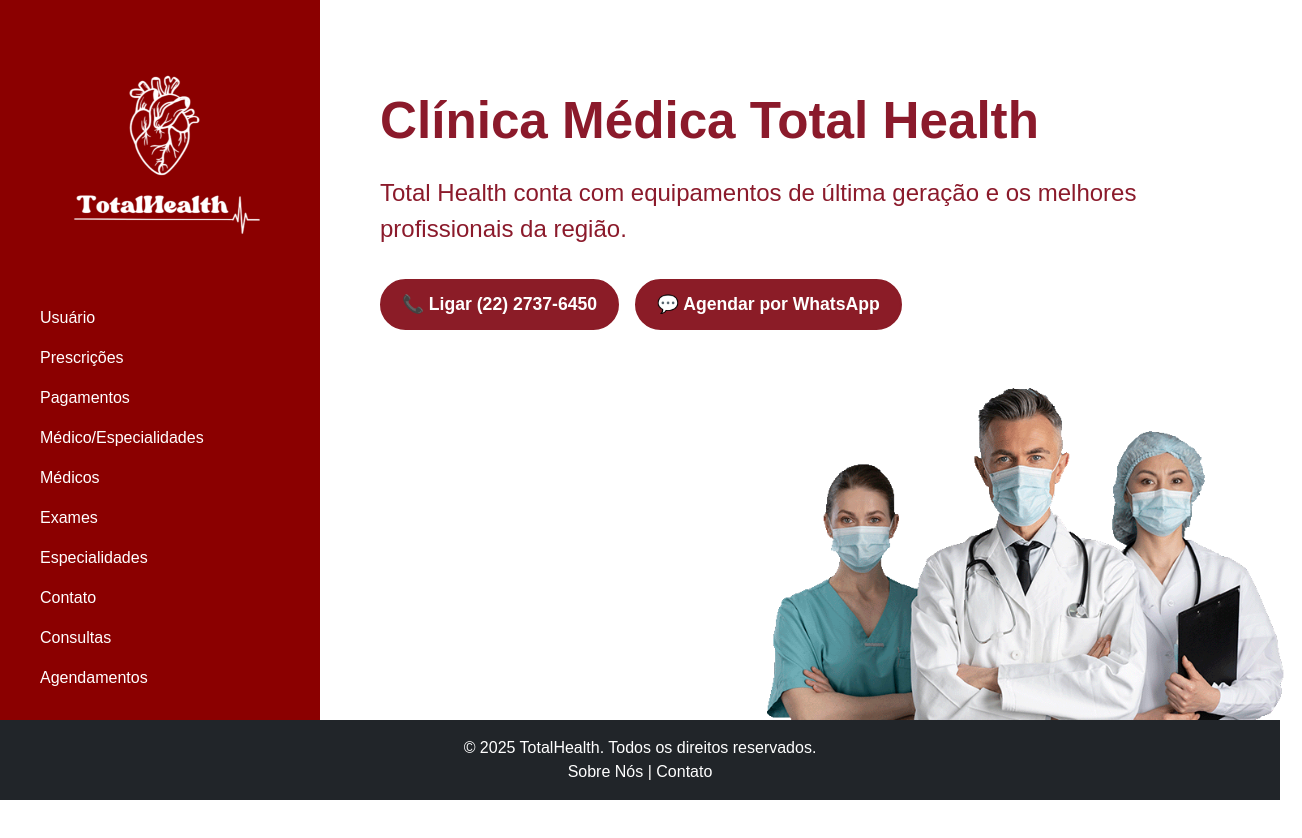
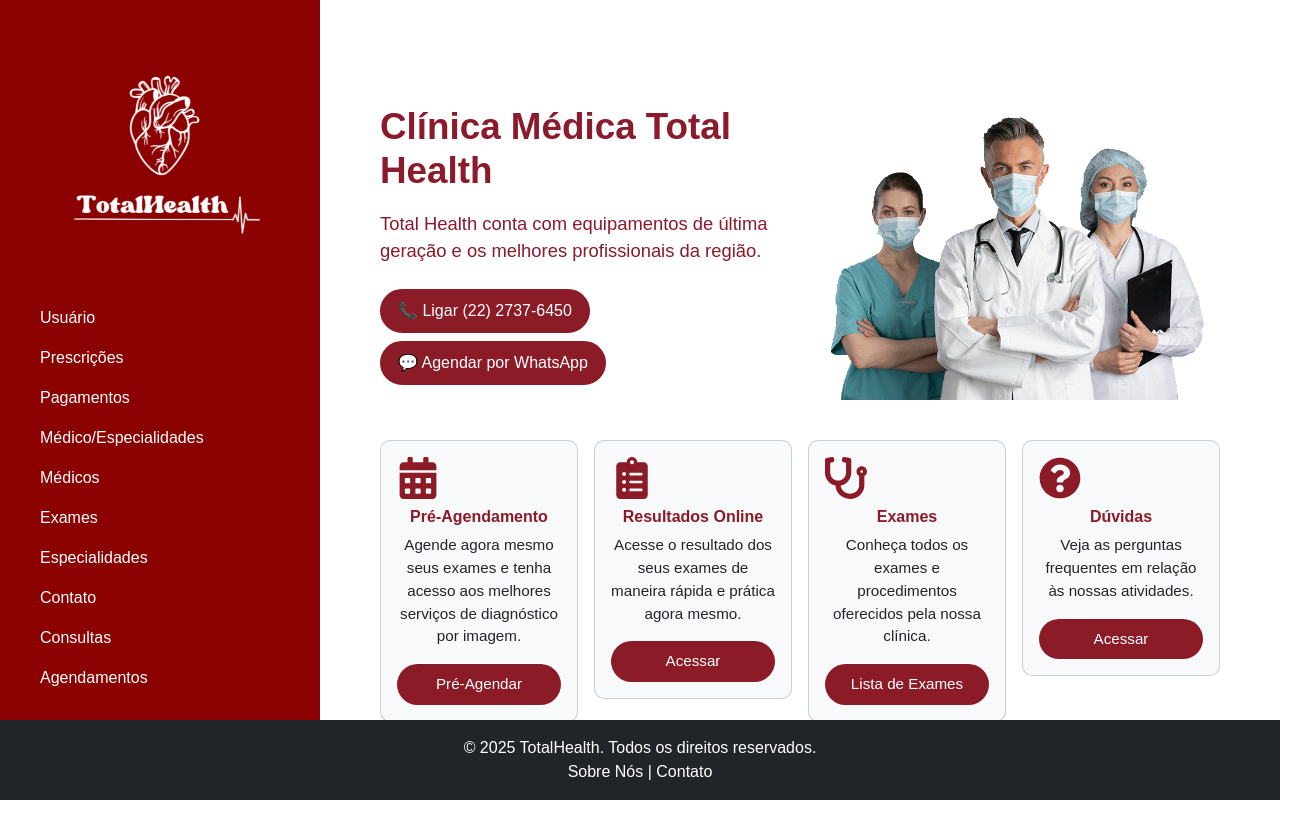
Before and after one commit to ItaloSenai2A/total-health, a React (Vite) app: page / in a window 1280 px wide. Shown: the top 838 px of the page, 1302 px wide, since content can reach past the window. Built offline with nearby package versions, Linux system fonts and the light colour scheme.

Commit message:
Alterações na estilização do Home e footer

```diff
--- a/package.json
+++ b/package.json
@@ -12,6 +12,7 @@
   "dependencies": {
     "react": "^19.0.0",
     "react-dom": "^19.0.0",
+    "react-icons": "^5.5.0",
     "react-router": "^7.4.1",
     "react-router-dom": "^7.4.1"
   },
--- a/src/components/footer/Footer.jsx
+++ b/src/components/footer/Footer.jsx
@@ -5,11 +5,11 @@ const Footer = () => {
     <footer
       className="bg-dark text-white text-center py-3"
       style={{
-        position: "fixed",
-        bottom: 0,
-        left: 0,
-        width: "100%",
-        zIndex: 10,
+        position: "fixed",  // Fixa o footer na tela
+        bottom: 0,         // Coloca o footer na parte inferior
+        left: 0,           // Alinha à esquerda
+        width: "100%",     // Faz com que ocupe toda a largura da tela
+        zIndex: 10,        // Garante que o footer fique acima de outros elementos
       }}
     >
       <div className="container">
--- a/src/pages/Home.jsx
+++ b/src/pages/Home.jsx
@@ -1,4 +1,11 @@
+import React from "react";
 import Medicos from "../assets/capadositetotalhealth.png";
+import {
+  FaCalendarAlt,
+  FaClipboardList,
+  FaStethoscope,
+  FaQuestionCircle,
+} from "react-icons/fa";
 
 const Home = () => {
   return (
@@ -7,36 +14,21 @@ const Home = () => {
       style={{
         position: "relative",
         minHeight: "80vh",
-        paddingTop: "10px", // ⬆️ subiu mais o conteúdo geral
+        paddingTop: "10px",
         paddingBottom: "60px",
       }}
     >
-      {/* Imagem maior, visível e posicionada no canto direito */}
-      <img
-        src={Medicos}
-        alt="Equipe médica"
-        style={{
-          position: "absolute",
-          right: "-70px",
-          bottom: "-60px", // imagem não está mais colada no rodapé
-          height: "430px",
-          zIndex: 0,
-        }}
-      />
-
+      {/* Conteúdo principal com texto à esquerda e imagem à direita */}
       <div
-        className="text-start"
-        style={{
-          position: "relative",
-          zIndex: 1,
-          marginTop: "0px", // ⬆️ remove o espaçamento superior
-        }}
+        className="row align-items-center"
+        style={{ position: "relative", zIndex: 1 }}
       >
+        <div className="col-md-6 text-start">
           <h1
             style={{
               fontWeight: "700",
-            fontSize: "3.2rem",
-            marginBottom: "1.5rem",
+              fontSize: "2.3rem", // levemente maior
+              marginBottom: "1rem",
               color: "#8b1a2b",
             }}
           >
@@ -44,24 +36,24 @@ const Home = () => {
           </h1>
           <p
             style={{
-            fontSize: "1.5rem",
-            marginBottom: "2rem",
+              fontSize: "1.15rem", // levemente maior
+              marginBottom: "1.5rem",
               color: "#8b1a2b",
             }}
           >
             Total Health conta com equipamentos de última geração e os melhores profissionais da região.
           </p>
-        <div className="d-flex gap-3">
+          <div className="d-flex gap-2 flex-wrap">
             <button
               className="btn"
               style={{
                 borderRadius: "30px",
-              fontWeight: "600",
+                fontWeight: "500",
                 color: "white",
                 backgroundColor: "#8B1C27",
                 border: "2px solid #8B1C27",
-              fontSize: "1.1rem",
-              padding: "10px 20px",
+                fontSize: "1rem", // levemente maior
+                padding: "8px 16px",
               }}
             >
               📞 Ligar (22) 2737-6450
@@ -70,18 +62,90 @@ const Home = () => {
               className="btn"
               style={{
                 borderRadius: "30px",
-              fontWeight: "600",
+                fontWeight: "500",
                 color: "white",
                 backgroundColor: "#8B1C27",
                 border: "2px solid #8B1C27",
-              fontSize: "1.1rem",
-              padding: "10px 20px",
+                fontSize: "1rem", // levemente maior
+                padding: "8px 16px",
               }}
             >
               💬 Agendar por WhatsApp
             </button>
           </div>
         </div>
+
+        {/* Imagem à direita, menor */}
+        <div className="col-md-6 text-center mt-4 mt-md-0">
+          <img
+            src={Medicos}
+            alt="Equipe médica"
+            style={{
+              height: "310px", // levemente maior
+              objectFit: "contain",
+            }}
+          />
+        </div>
+      </div>
+
+      {/* Cards abaixo */}
+      <div className="row row-cols-1 row-cols-md-4 g-3 mt-4">
+        {[
+          {
+            icon: <FaCalendarAlt size={42} color="#8B1C27" />,
+            title: "Pré-Agendamento",
+            text: "Agende agora mesmo seus exames e tenha acesso aos melhores serviços de diagnóstico por imagem.",
+            btn: "Pré-Agendar",
+          },
+          {
+            icon: <FaClipboardList size={42} color="#8B1C27" />,
+            title: "Resultados Online",
+            text: "Acesse o resultado dos seus exames de maneira rápida e prática agora mesmo.",
+            btn: "Acessar",
+          },
+          {
+            icon: <FaStethoscope size={42} color="#8B1C27" />,
+            title: "Exames",
+            text: "Conheça todos os exames e procedimentos oferecidos pela nossa clínica.",
+            btn: "Lista de Exames",
+          },
+          {
+            icon: <FaQuestionCircle size={42} color="#8B1C27" />,
+            title: "Dúvidas",
+            text: "Veja as perguntas frequentes em relação às nossas atividades.",
+            btn: "Acessar",
+          },
+        ].map((card, index) => (
+          <div className="col" key={index}>
+            <div
+              className="card text-center p-3"
+              style={{
+                borderRadius: "10px",
+                backgroundColor: "#f8f9fa",
+                fontSize: "1rem", // levemente maior
+              }}
+            >
+              {card.icon}
+              <h6 className="my-2" style={{ color: "#8B1C27", fontWeight: "600" }}>
+                {card.title}
+              </h6>
+              <p style={{ fontSize: "0.95rem" }}>{card.text}</p>
+              <button
+                className="btn"
+                style={{
+                  backgroundColor: "#8B1C27",
+                  color: "white",
+                  borderRadius: "30px",
+                  fontSize: "0.95rem", // levemente maior
+                  padding: "8px 16px",
+                }}
+              >
+                {card.btn}
+              </button>
+            </div>
+          </div>
+        ))}
+      </div>
     </div>
   );
 };
```
Also changed, not shown: 1 other file (tests, documents, lock files or other folders). Lines whose indentation alone changed are shown as unchanged.
